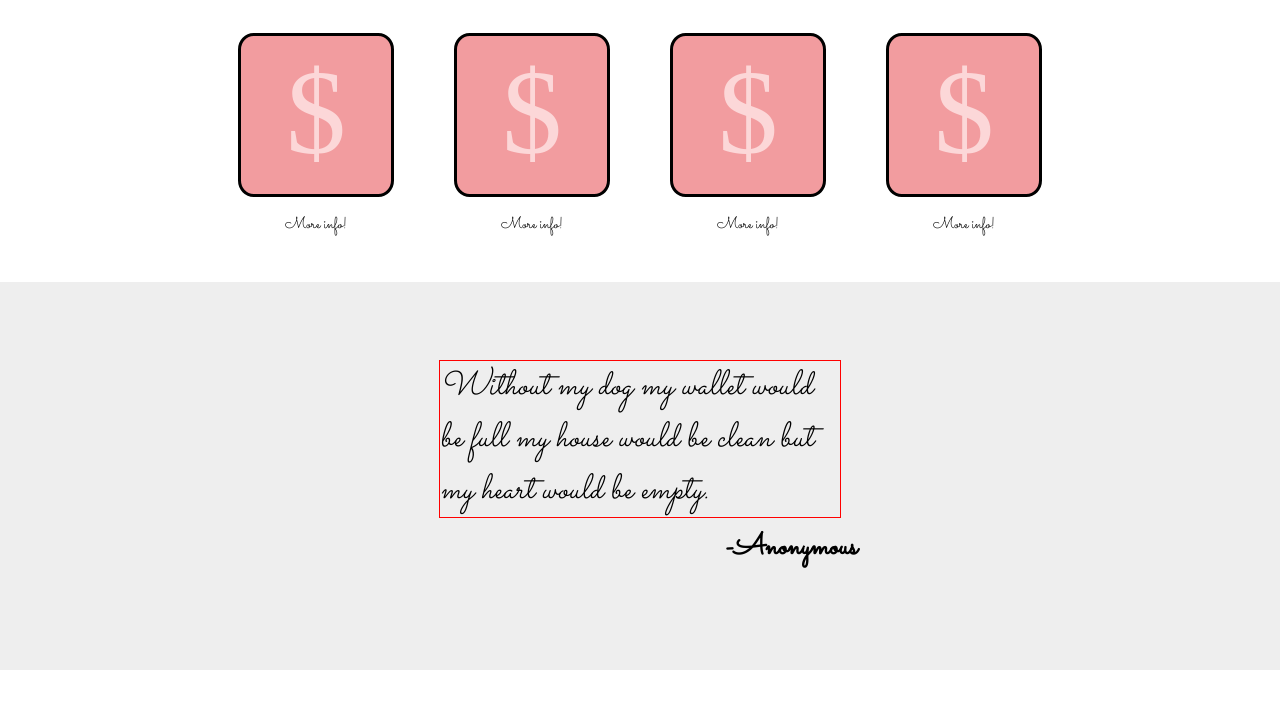
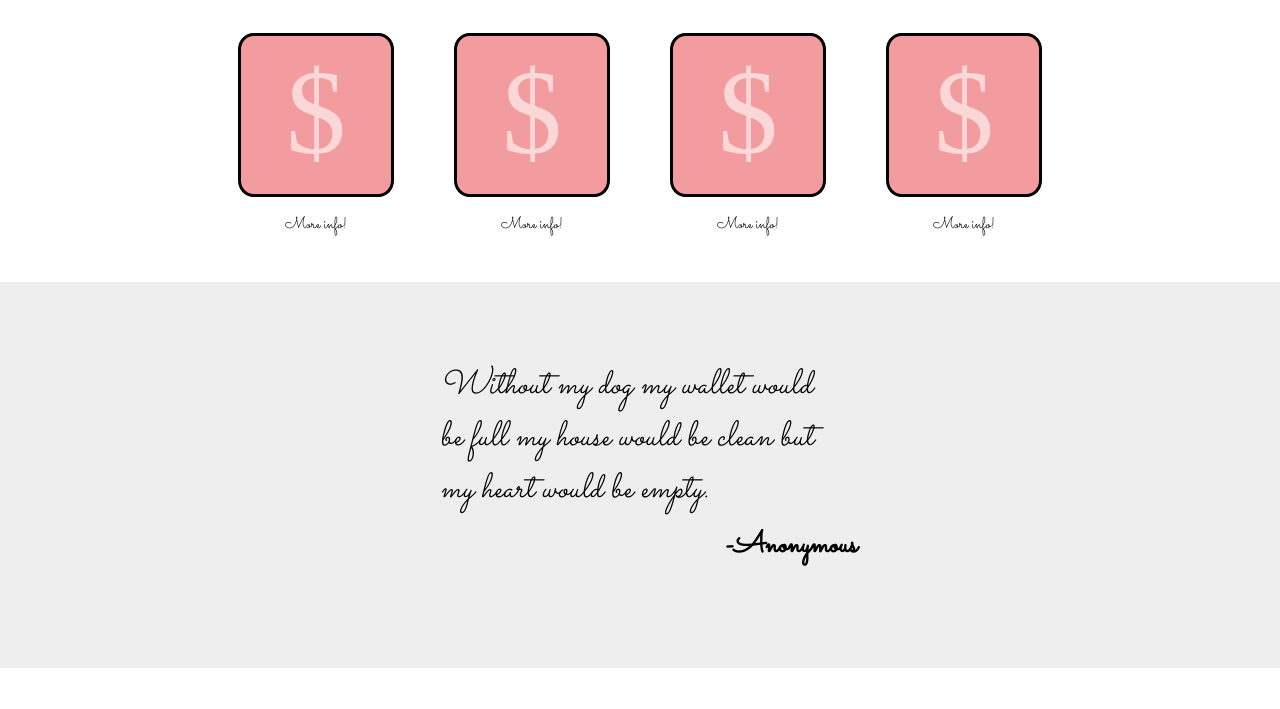
Before and after one commit to johnson-kr/odin-landing-page, a plain HTML site: page index.HTML in a window 1280 px wide. Shown: the part 451-1160 px from the top of the page. Drawn offline with Linux system fonts and the light colour scheme; a web font is replaced by a local one.

Commit message:
Add files via upload
remove red border on quote

```diff
--- a/style.css
+++ b/style.css
@@ -50,7 +50,6 @@ h3{
     width: 50vh;
     font-weight: 300;
     font-style: italic;
-    border: solid 1px red;
 }
 
 .rates-container{
```
